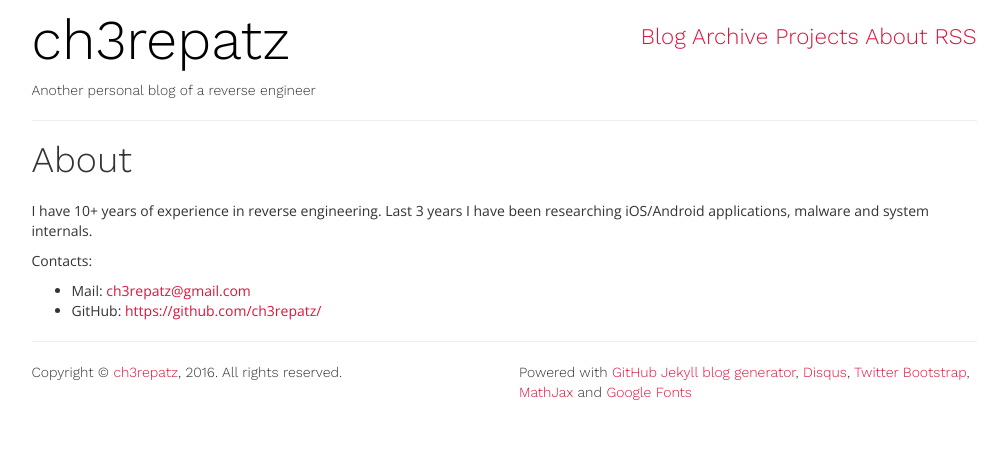
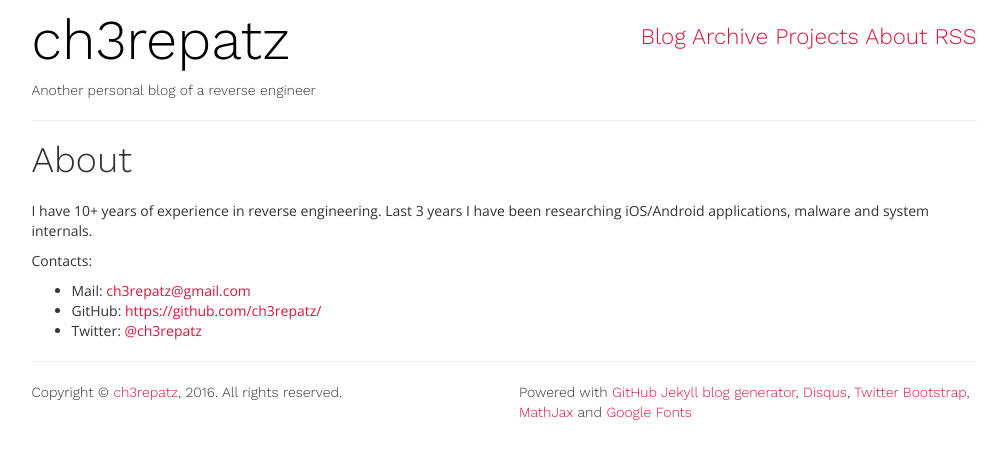
Before and after one commit to ch3repatz/ch3repatz.github.io, a Jekyll site: the page built from about.md, in a window 1280 px wide. Shown: the top 459 px of the page, without its empty margins (136-1144 px from the left). Built offline with Jekyll 4.4.1, drawn with Linux system fonts in a browser that asks for light colours.

Commit message:
Update about.md

```diff
--- a/about.md
+++ b/about.md
@@ -10,3 +10,4 @@ Contacts:
 
 * Mail: [ch3repatz@gmail.com](mailto:ch3repatz@gmail.com)
 * GitHub: [https://github.com/ch3repatz/](https://github.com/ch3repatz/)
+* Twitter: [@ch3repatz](https://twitter.com/ch3repatz)
```
